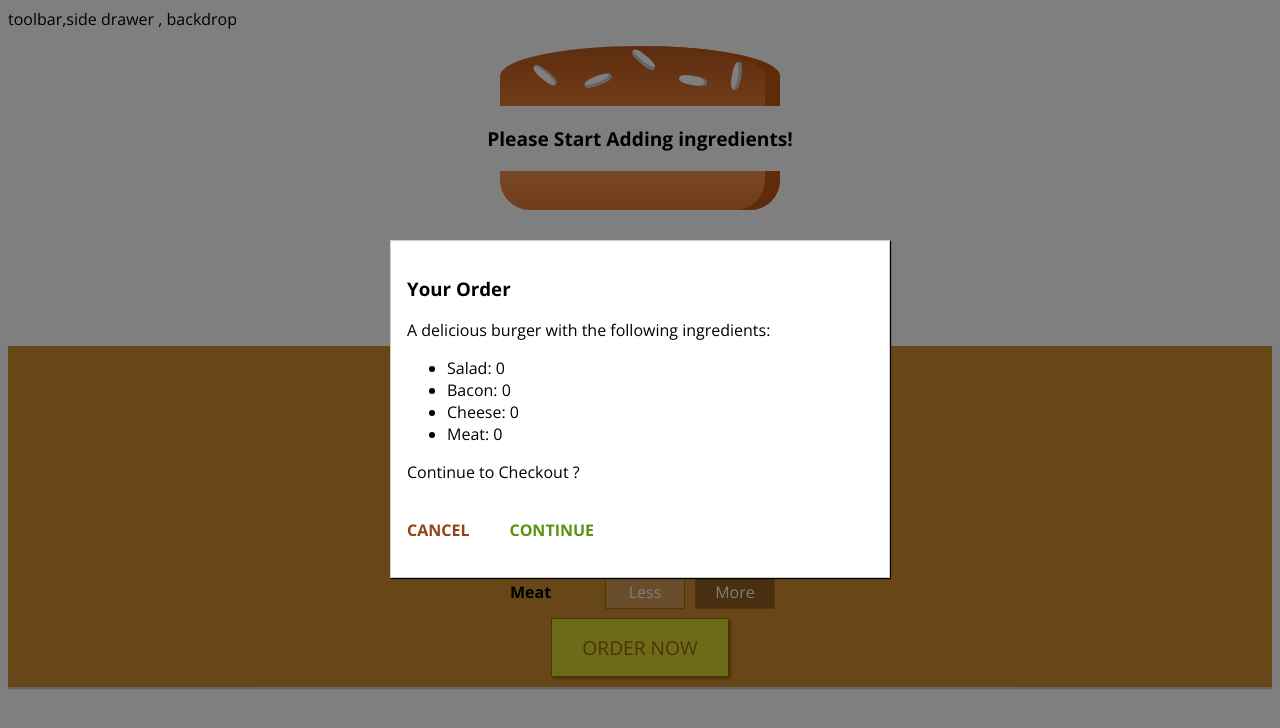
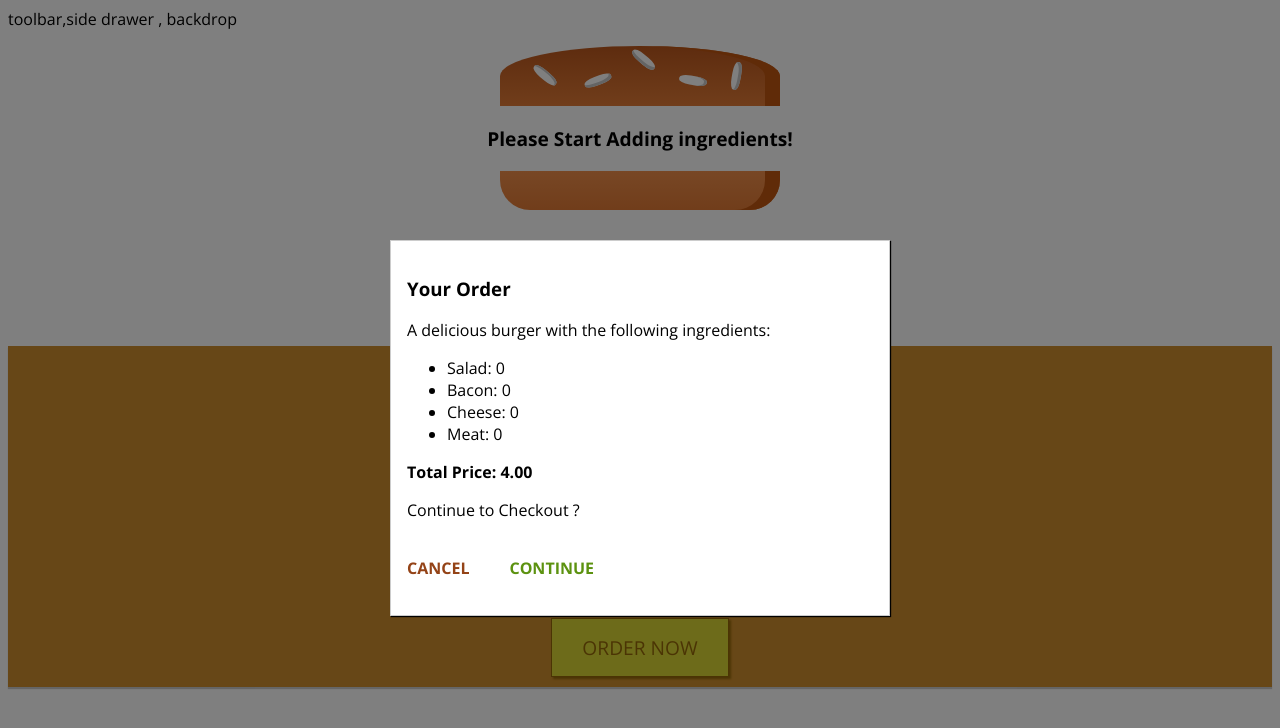
Before and after one commit to AbdelazizMalfy/burger-builder, a React (Create React App) app: page / in a window 1280 px wide. Both pictures are taken after a click on the button "ORDER NOW". Shown: the top 728 px of the page. Built offline with nearby package versions, Linux system fonts and the light colour scheme.

Commit message:
Buttons Added To Modal

```diff
--- a/src/components/BurgerBuilder/BurgerBuilder.js
+++ b/src/components/BurgerBuilder/BurgerBuilder.js
@@ -86,6 +86,7 @@
                     <OrderSummary
                     purchaseCancelled={this.purchaseCancelHandler}
                     purchaseContinued={this.purchaseContinueHandler}
+                    price={this.state.totalPrice}
                     ingredients={this.state.ingredients} />
                 </Modal> : null}
                 <Burger ingredients={this.state.ingredients} />
--- a/src/components/BurgerBuilder/OrderSummary/OrderSummary.js
+++ b/src/components/BurgerBuilder/OrderSummary/OrderSummary.js
@@ -18,6 +18,7 @@
             <ul>
                 {ingredientSummary}
             </ul>
+            <p><strong>Total Price: {props.price.toFixed(2)} </strong></p>
             <p>Continue to Checkout ?</p>
             <Button clicked={props.purchaseCancelled} btnType="Danger">
                 CANCEL
```
